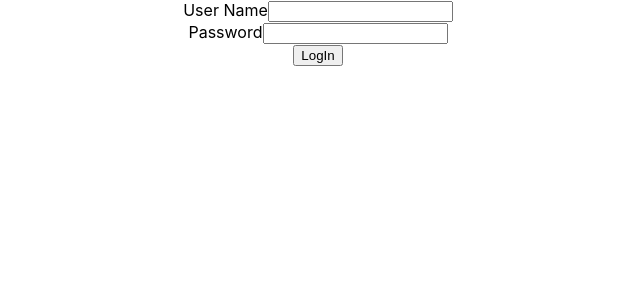
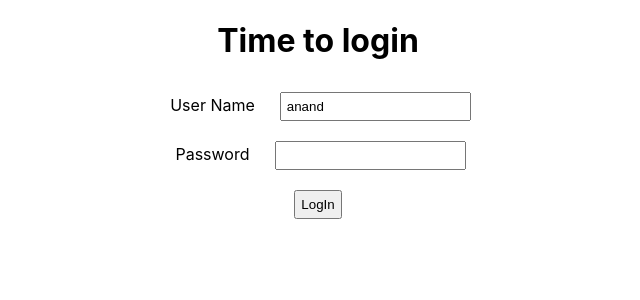
Before and after one commit to anmosh8859/Full-Stack-To-Do-App, a React (Create React App) app: page / in a window 1280 px wide. Shown: the top 300 px of the page, without its empty margins (322-962 px from the left). Built offline with nearby package versions, Linux system fonts and the light colour scheme.

Commit message:
Navigator and error component added

```diff
--- a/package.json
+++ b/package.json
@@ -8,6 +8,7 @@
     "@testing-library/user-event": "^13.5.0",
     "react": "^18.2.0",
     "react-dom": "^18.2.0",
+    "react-router-dom": "^6.21.3",
     "react-scripts": "5.0.1",
     "web-vitals": "^2.1.4"
   },
--- a/src/App.js
+++ b/src/App.js
@@ -1,4 +1,3 @@
-import logo from './logo.svg';
 import './App.css';
 import TodoApp from './TodoApp/TodoApp';
 
--- /dev/null
+++ b/src/TodoApp/TodoApp.css
@@ -0,0 +1,4 @@
+label, input, button{
+    margin: 10px;
+    padding: 5px;
+}
--- a/src/TodoApp/TodoApp.jsx
+++ b/src/TodoApp/TodoApp.jsx
@@ -1,27 +1,93 @@
+import { useState } from 'react'
+import './TodoApp.css'
+import { BrowserRouter, Route, Routes, useNavigate } from 'react-router-dom'
+
 export default function TodoApp(){
     return(
         <div className="TodoApp">
-            {/* Todo Management Application */}
-            <LoginComponent />
-            {/* <WelcomeComponent /> */}
+            <BrowserRouter>
+                <Routes>
+                    <Route path='/' element={<LoginComponent />} />
+                    <Route path='/login' element={<LoginComponent />} />
+                    <Route path='/welcome' element={<WelcomeComponent />} />
+                    <Route path='/*' element={<ErrorComponent />} />
+                </Routes>
+            </BrowserRouter>
         </div>
     )
 }
 
 function LoginComponent(){
+
+    const [username, setUsername] = useState("anand")
+
+    function handleUsernameChange(event){
+        setUsername(event.target.value)
+    }
+
+    const [password, setPassword] = useState('')
+
+    function handlePasswordChange(event){
+        setPassword(event.target.value)
+    }
+
+    const[successMessage, setSuccessMessage] = useState(false)
+
+    // function ShowSuccessMessage(){
+    //     if(successMessage){
+    //         return (
+    //             <div className='successMessage'>Authenticated Succefully</div>
+    //         )
+    //     } else return null
+    // }
+
+    const[errorMessage, setErrorMessage] = useState(false)
+
+    // function ShowErrorMessage(){
+    //     if(errorMessage){
+    //         return (
+    //             <div className='errorMessage'>Authenticated Failed, Please check your credentials.</div>
+    //             )
+    //     } else return null
+    // }
+
+    const navigate = useNavigate()
+
+    function handleSubmit(){
+        if(username==='anand' && password==='pass'){
+            console.log('success')
+            setSuccessMessage(true)
+            setErrorMessage(false)
+            navigate('/welcome')
+        }
+        else{
+            console.log('failed')
+            console.log(username)
+            console.log(password)
+            setSuccessMessage(false)
+            setErrorMessage(true)
+        }
+    }
+
     return (
         <div className="Login">
+            {/* <ShowErrorMessage/>
+            <ShowSuccessMessage/> */}
+
+            <h1>Time to login</h1>
+            {errorMessage && <div className='errorMessage'>Authenticated Failed, Please check your credentials.</div>}
+            {successMessage && <div className='successMessage'>Authenticated Succefully</div>}
             <div className="Login Form">
                 <div>
                     <label>User Name</label>
-                    <input type = "text" name = "username" />
+                    <input type = "text" name = "username" value={username} onChange={handleUsernameChange} />
                 </div>
                 <div>
                     <label>Password</label>
-                    <input type = "password" name = "username" />
+                    <input type = "password"  name = "password" value={password} onChange={handlePasswordChange} />
                 </div>
                 <div>
-                    <button type = "button" name="login">LogIn</button>
+                    <button type = "button" name="login" onClick={handleSubmit}>LogIn</button>
                 </div>
             </div>
         </div>
@@ -29,8 +95,16 @@ function LoginComponent(){
 }
 function WelcomeComponent(){
     return(
-        <div className="Welcome">
-            Welcome Component
+        <div className="WelcomeComponent">
+            <h1>Welcome Component</h1>
         </div>
     )
 }
+
+function ErrorComponent(){
+    return(
+        <div className="ErrorComponent">
+            <h1>Error</h1>
+        </div>
+    )
+}
```
Also changed, not shown: 1 other file (tests, documents, lock files or other folders).
